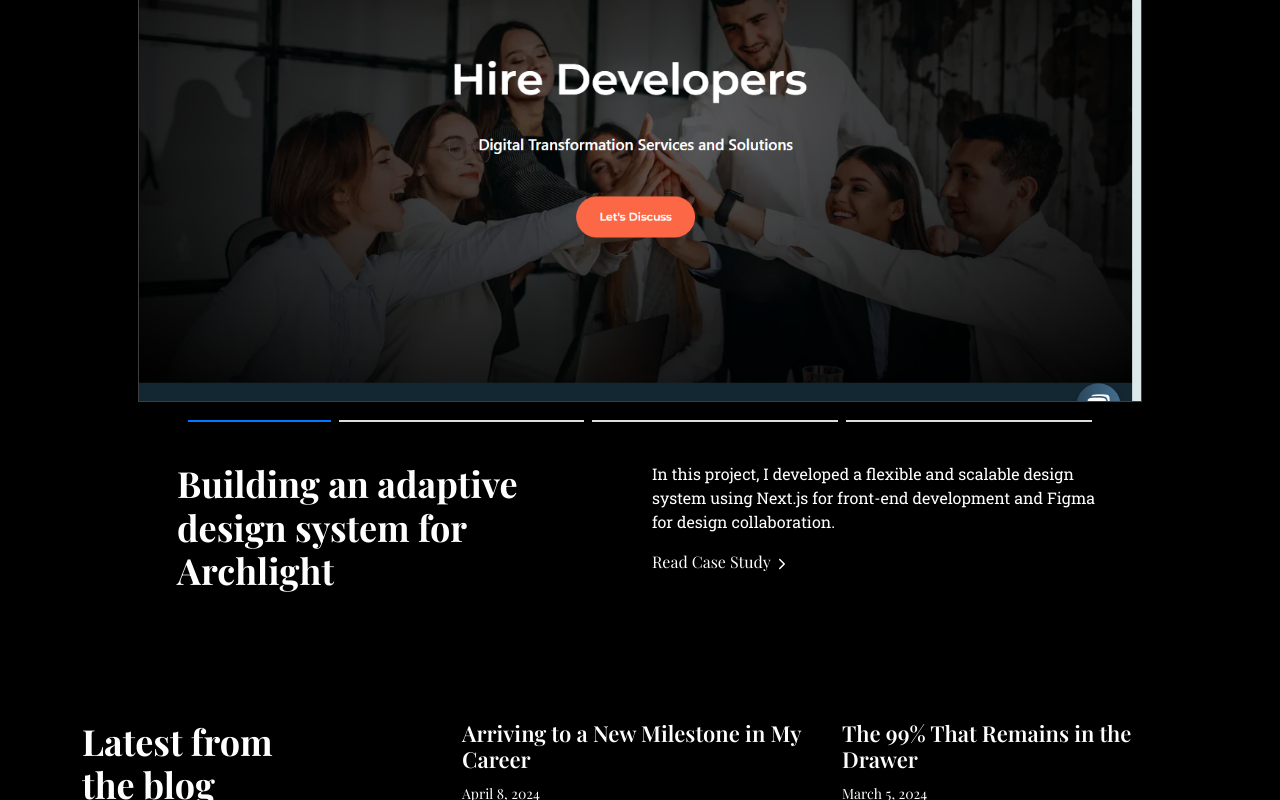
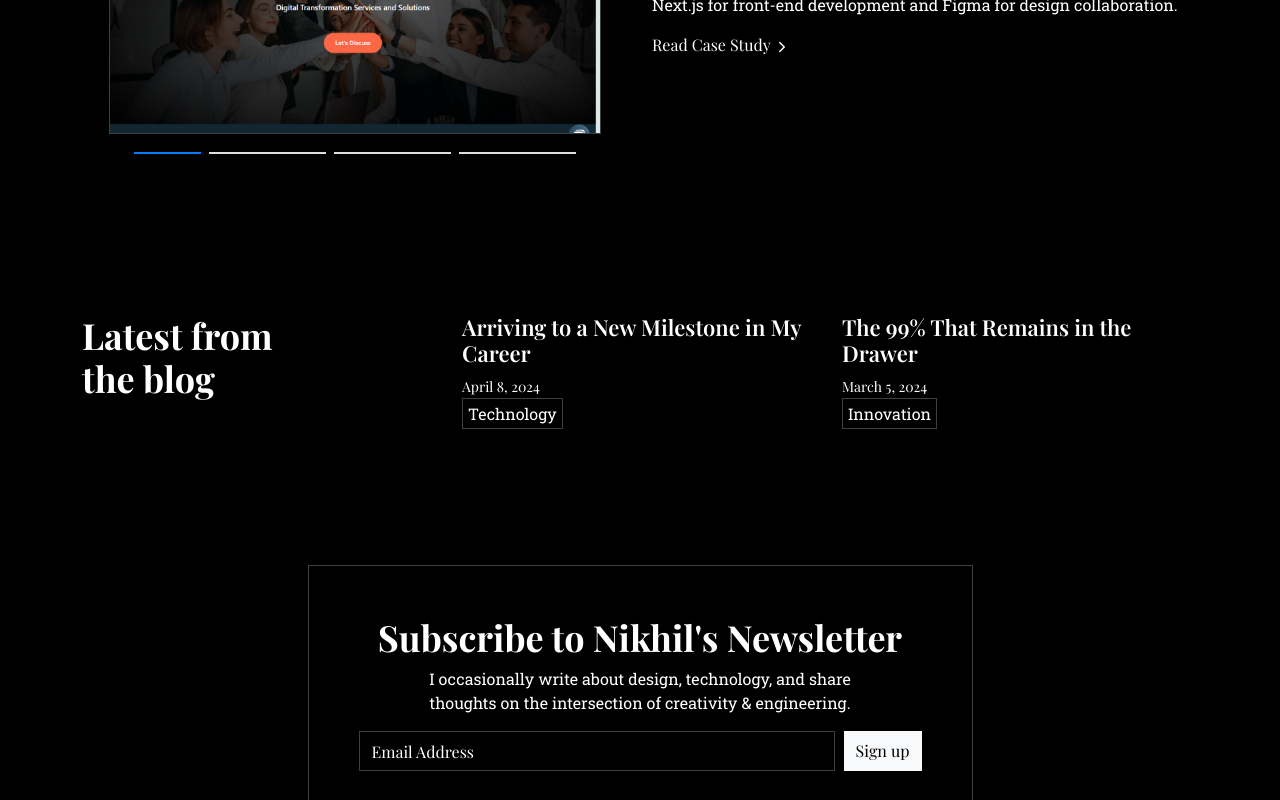
Before and after one commit to nikhil7476/nikhil-mishra-card, a Next.js app: page /home in a window 1280 px wide. Shown: the part 678-1478 px from the top of the page. Built offline with nearby package versions, Linux system fonts and the light colour scheme; a web font is replaced by a local one.

Commit message:
modified:   src/pages/home.js

```diff
--- a/src/pages/home.js
+++ b/src/pages/home.js
@@ -34,11 +34,16 @@ export default function Home() {
       <section className={styles.caseStudy}>
         <Container>
           <Row>
-            <Col>
+            <Col className="col-md-6">
               <ImageSlider />
             </Col>
+            <Col className="col-md-6">
+                  <h2>Building an adaptive design system for Archlight</h2>
+                  <p>In this project, I developed a flexible and scalable design system using Next.js for front-end development and Figma for design collaboration.</p>
+                  <Link href="#" title='Read More'>Read Case Study <IoIosArrowForward /></Link>
+            </Col>
           </Row>
-          <Row className="justify-content-center">
+          {/* <Row className="justify-content-center">
             <Col className="col-md-10">
               <Row className={styles.caseRow}>
                 <Col className="col-md-6">
@@ -50,7 +55,7 @@ export default function Home() {
                 </Col>
               </Row>
             </Col>
-          </Row>
+          </Row> */}
         </Container>
       </section>
       <section className={styles.blogs}>
```
